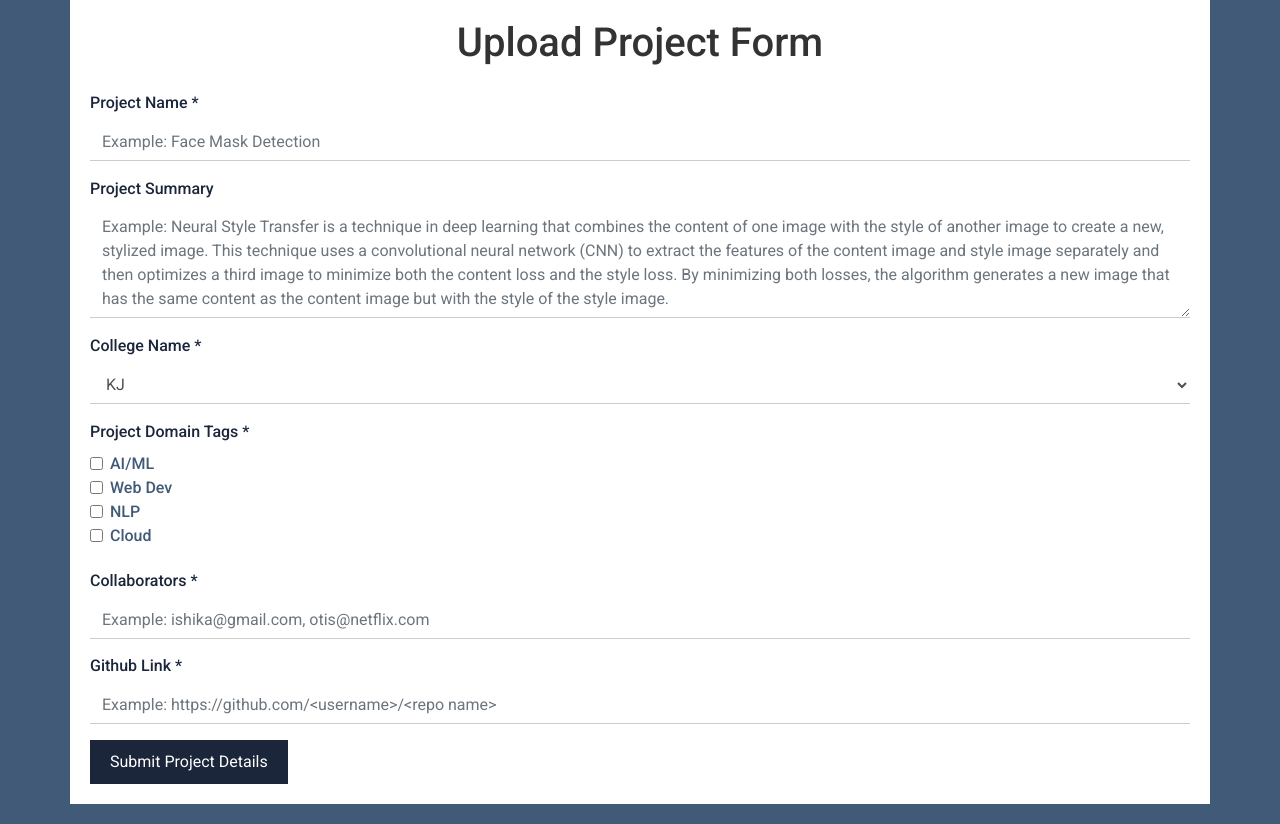
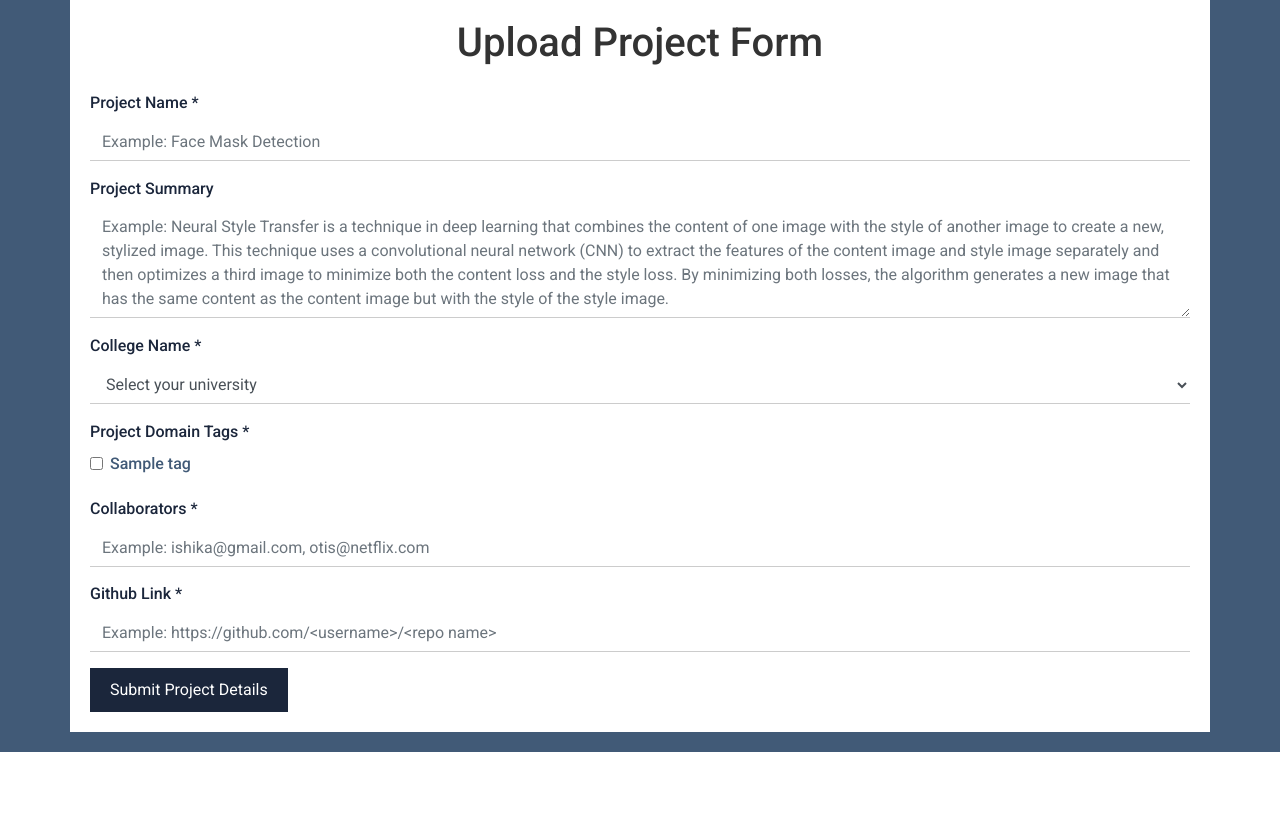
Before and after one commit to AkhilNagar/ProjectSync, a Django app: template projectsync/templates/uploadForm.html in a window 1280 px wide. Shown: the part 49-873 px from the top of the page. After the commit the page ends 801 px from the top, so only its background shows below. Run offline with Django 4.2, Linux system fonts and the light colour scheme; data comes from the database, SQL or seed files in the repository; both versions use the stored data as it was after the commit; tables that the repository leaves empty hold one stand-in row (values such as "Sample post"); the template is opened without the code that fills it: values that come from a table or form of the project are taken from there, most other values are stand-ins (such as "Sample title", 1, 10 or a date in 2020); some libraries are stand-ins or nearby versions.

Commit message:
Add upload functionality

```diff
--- a/projectsync/templates/uploadForm.html
+++ b/projectsync/templates/uploadForm.html
@@ -118,50 +118,44 @@
 <body>
     <div class="container mt-5">
         <h1 class="mb-4">Upload Project Form</h1>
-        <form id="uploadForm">
+        <form id="uploadForm" method="POST">
+            {% csrf_token %}
             <div class="form-group">
                 <label for="projectName">Project Name *</label>
-                <input type="text" class="form-control" id="projectName" required placeholder="Example: Face Mask Detection">
+                <input type="text" class="form-control" id="projectName"  placeholder="Example: Face Mask Detection" name="project_title" required>
             </div>
 
             <div class="form-group">
                 <label for="projectSummary">Project Summary</label>
-                <textarea class="form-control" id="projectSummary" rows="4" placeholder="Example: Neural Style Transfer is a technique in deep learning that combines the content of one image with the style of another image to create a new, stylized image. This technique uses a convolutional neural network (CNN) to extract the features of the content image and style image separately and then optimizes a third image to minimize both the content loss and the style loss. By minimizing both losses, the algorithm generates a new image that has the same content as the content image but with the style of the style image.
+                <textarea class="form-control" id="projectSummary" rows="4" name="project_summary" placeholder="Example: Neural Style Transfer is a technique in deep learning that combines the content of one image with the style of another image to create a new, stylized image. This technique uses a convolutional neural network (CNN) to extract the features of the content image and style image separately and then optimizes a third image to minimize both the content loss and the style loss. By minimizing both losses, the algorithm generates a new image that has the same content as the content image but with the style of the style image.
                 "></textarea>
             </div>
 
             <div class="form-group">
                 <label for="collegeName">College Name *</label>
-                <select class="form-control" id="collegeName" required>
-                    <option value="KJ">KJ</option>
-                    <option value="DJ">DJ</option>
-                    <option value="DY">DY</option>
+                <select class="form-control" id="collegeName" name="uni_name" placeholder="Select your university" required>
+                    <option disabled selected value="">Select your university</option>
+                    {% for uni in universities %}
+                    <option value="{{uni.name}}">{{uni.name}}</option>
+                    {% endfor %}
                 </select>
             </div>
 
             <div class="form-group">
                 <label>Project Domain Tags *</label>
                 <div id="tagCheckboxes">
+                    {% for tag in domain_tags %}
                     <div class="form-check">
-                        <input type="checkbox" class="form-check-input" id="AI/ML" value="AI/ML">
-                        <label class="form-check-label" for="AI/ML">AI/ML</label>
+                        <input type="checkbox" class="form-check-input" id="{{tag.name}}" value="{{tag.name}}" name="tags">
+                        <label class="form-check-label" for="{{tag.name}}">{{tag.name}}</label>
                     </div>
-                    <div class="form-check">
-                        <input type="checkbox" class="form-check-input" id="Web Dev" value="Web Dev">
-                        <label class="form-check-label" for="Web Dev">Web Dev</label>
-                    </div>
-                    <div class="form-check">
-                        <input type="checkbox" class="form-check-input" id="NLP" value="NLP">
-                        <label class="form-check-label" for="NLP">NLP</label>
-                    </div>
-                    <div class="form-check">
-                        <input type="checkbox" class="form-check-input" id="Cloud" value="Cloud">
-                        <label class="form-check-label" for="Cloud">Cloud</label>
-                    </div>
+                    {% endfor %}
                 </div>
             </div>
 
             <div class="tag-list" id="selectedTags"></div>
+
+            <div style="display: none" id="student_list" data-value="{{student_list}}"></div>
 
             <div class="collaborator-input-wrapper">
                 <label>Collaborators *</label>
@@ -171,10 +165,11 @@
 
             <!-- New div for collaborator tags -->
             <div class="tag-list" id="collaboratorTags"></div>
+            <input type="hidden" name="collaborator_list" id="collaboratorTagsInput" value="">
 
             <div class="form-group">
                 <label for="githubLink">Github Link *</label>
-                <input type="text" class="form-control" id="githubLink" required placeholder="Example: https://github.com/<username>/<repo name>">
+                <input type="text" class="form-control" name="github_link" id="githubLink"  placeholder="Example: https://github.com/<username>/<repo name>" required>
             </div>
 
             <button type="submit" class="btn btn-submit">Submit Project Details</button>
@@ -188,7 +183,7 @@
         <script src="https://maxcdn.bootstrapcdn.com/bootstrap/4.5.2/js/bootstrap.min.js"></script>
 
         <script>
-            const form = document.getElementById('uploadForm');
+
             const tagCheckboxes = document.querySelectorAll('input[type="checkbox"]');
             const selectedTags = document.getElementById('selectedTags');
             const collaboratorTags = document.getElementById('collaboratorTags'); // New collaborator tags div
@@ -217,17 +212,13 @@
                 });
             }
 
-            form.addEventListener('submit', function (event) {
-                event.preventDefault();
-                // You can access form values here and submit them to your server
-            });
-
             // Function to search for collaborators
             function searchCollaborators() {
                 const input = document.getElementById('projectCollaborators');
                 const inputValue = input.value.trim();
                 const collaboratorDropdown = document.getElementById('collaboratorDropdown');
-                const collaboratorList = ['ishika@gmail.com', 'otis@netflix.com']; // List of collaborators
+                var collaboratorList = document.getElementById('student_list').getAttribute('data-value')// List of collaborators
+                collaboratorList = collaboratorList.split(',')
 
                 // Clear previous results
                 collaboratorDropdown.innerHTML = '';
@@ -270,9 +261,17 @@
                 deleteIcon.classList.add('delete-tag');
                 deleteIcon.addEventListener('click', () => {
                     tag.remove(); // Remove the collaborator tag
+                    updateCollaboratorTagsInput();
                 });
                 tag.appendChild(deleteIcon);
                 collaboratorTags.appendChild(tag); // Append the collaborator tag to the collaboratorTags div
+                updateCollaboratorTagsInput();
+            }
+
+            function updateCollaboratorTagsInput() {
+                const collaboratorTagsInput = document.getElementById('collaboratorTagsInput');
+                const tags = Array.from(collaboratorTags.children).map(tag => tag.textContent.slice(0, -1));
+                collaboratorTagsInput.value = tags.join(','); // Update the input value with comma-separated tags
             }
 
             // Close the dropdown when clicking outside
```
Also changed, not shown: projectsync/mainapp/views.py (+30 -2 lines), projectsync/db.sqlite3.
